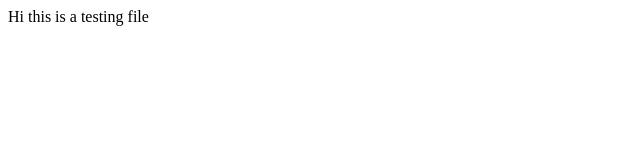
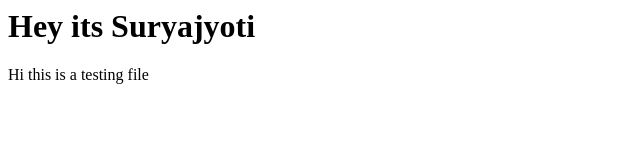
Before and after one commit to Surya888ds/Learning-git, a plain HTML site: page index.html in a window 1280 px wide. Shown: the whole page, without its empty margins (0-640 px from the left). Drawn offline with Linux system fonts and the light colour scheme.

Commit message:
Added new file

```diff
--- a/index.html
+++ b/index.html
@@ -1 +1,2 @@
+<h1>Hey its Suryajyoti</h1>
 <p>Hi this is a testing file</p>
```
Also changed, not shown: 1 other file.
